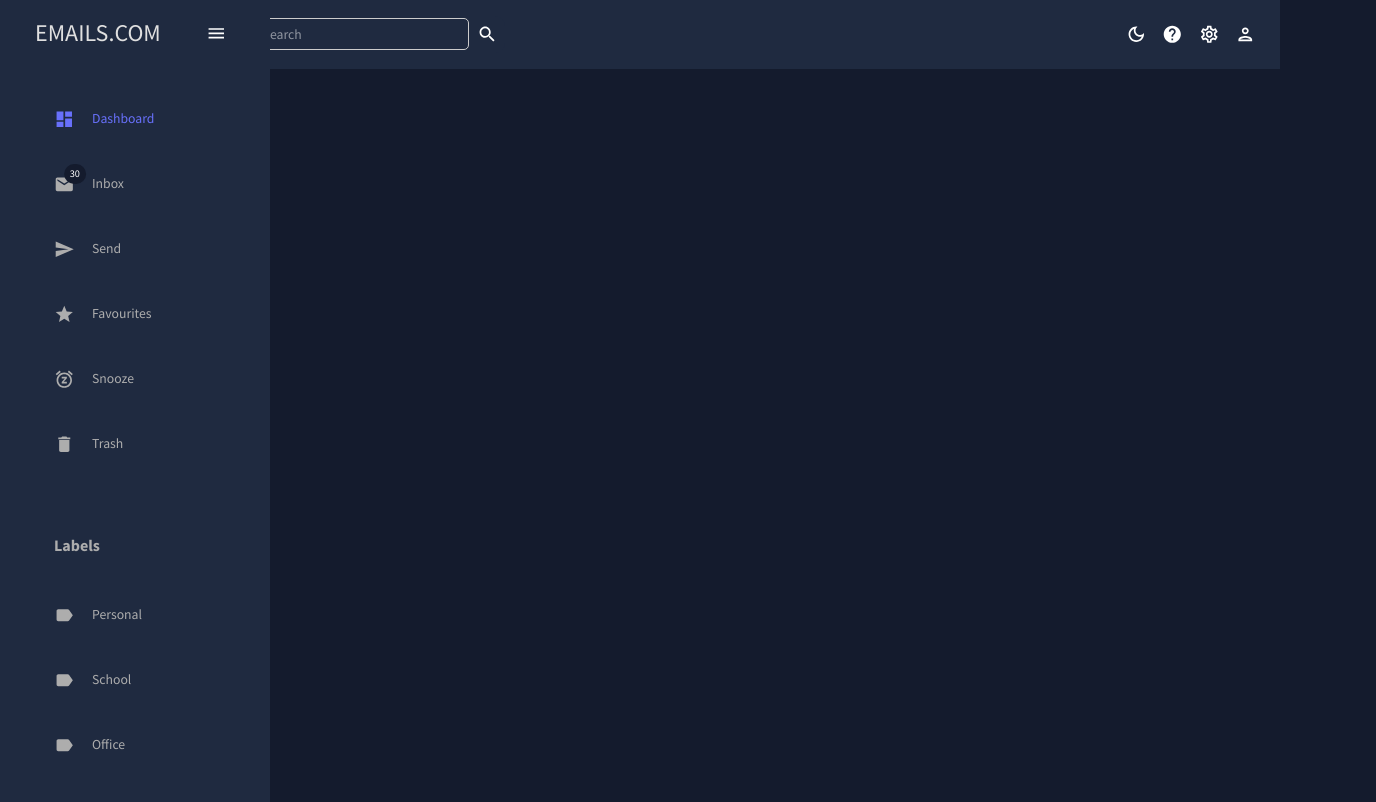
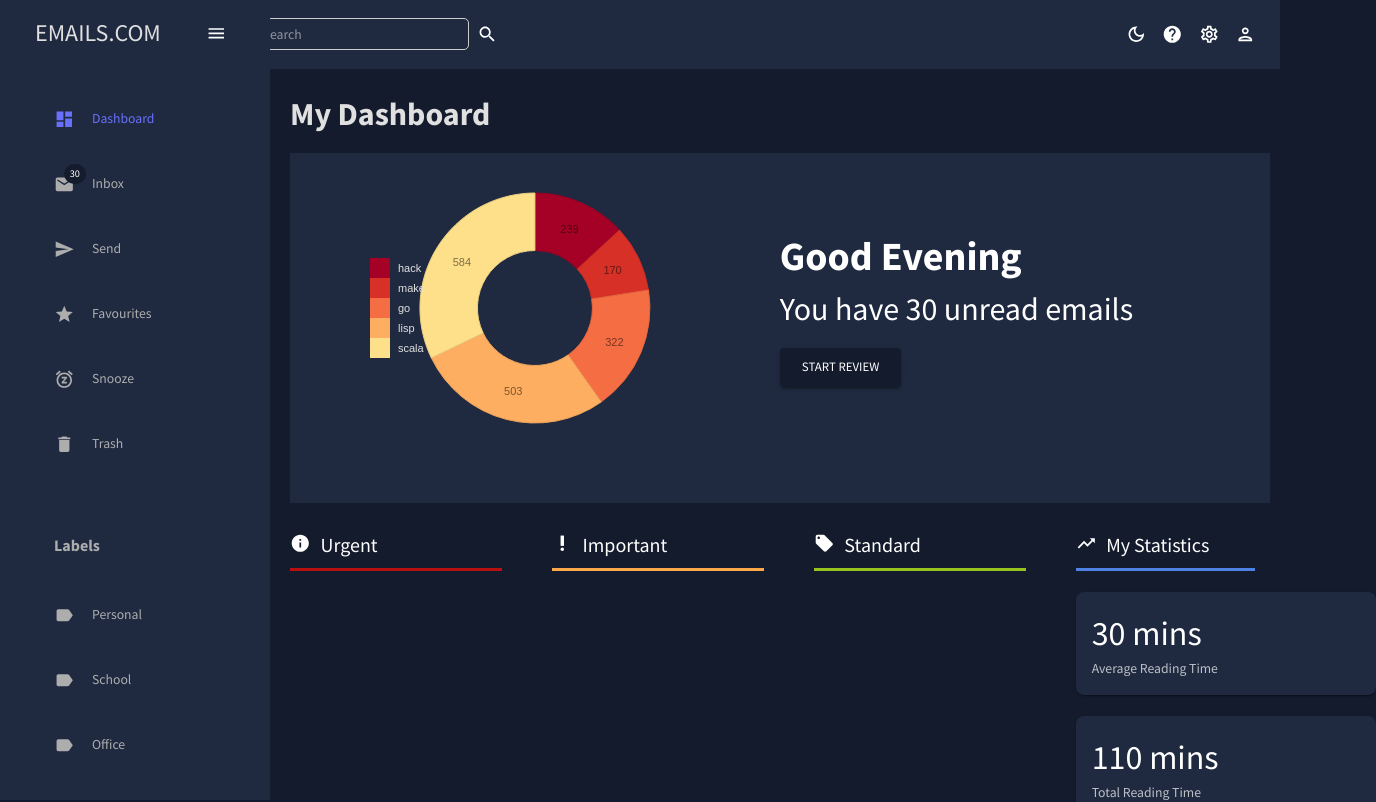
Before and after one commit to BCYTECH/CS3072_FYP, a React (Create React App) app in the folder dashboard-app/: page / in a window 1280 px wide. Shown: the top 802 px of the page, 1376 px wide, since content can reach past the window. Built offline with nearby package versions, Linux system fonts and the light colour scheme.

Commit message:
Fixed SideBar + Added Dashboard Page
- Created Dashboard structure
- Refactored Code

```diff
--- a/dashboard-app/src/App.js
+++ b/dashboard-app/src/App.js
@@ -3,12 +3,14 @@ import React from 'react';
 import {useState} from 'react';
 import {Routes, Route} from 'react-router-dom';
 import {ColorModeContext, useMode} from './theme';
-import {CssBaseline , ThemeProvider} from '@mui/material';
+import {CssBaseline , ThemeProvider, Box} from '@mui/material';
 
 import TopBar from './Components/TopBar';
 import SideBar from './Components/SideBar';
 import Dashboard from './Pages/Dashboard';
 import Inbox from './Pages/Inbox';
+
+import { tokens } from './theme';
 
 // function App() {
 //   return (
@@ -32,6 +34,7 @@ import Inbox from './Pages/Inbox';
 
 function App() {
   const [theme, colorMode] = useMode();
+  const colors = tokens(theme.palette.mode);
   const [isSideBar, setIsSideBar] = useState(true);
 
   return (
@@ -39,14 +42,29 @@ function App() {
       <ThemeProvider theme={theme}>
         <CssBaseline />
         <div className="App">
-        <SideBar isSideBar={isSideBar} />
-          <main className="content">
           <TopBar setIsSideBar={setIsSideBar} />
-            <Routes>
-              <Route path="/" element={<Dashboard />} />
-              <Route path="/inbox" element={<Inbox />} />
-            </Routes>
-          </main>
+          <Box
+            style={{ display: "flex" }}
+            sx={{
+                "& .pro-sidebar-inner": {background: `${colors.primary[400]} !important`,},
+                "& .pro-icon-wrapper": {backgroundColor: "transparent !important",},
+                "& .pro-inner-item": {padding: "5px 35px 5px 20px !important",},
+                "& .pro-inner-item:hover": {color: "#868dfb !important",},
+                "& .pro-menu-item.active": {color: "#6870fa !important",},
+            }}
+            // display="flex"
+            // position="static"
+          >
+            <SideBar isSideBar={isSideBar} />
+            <main className="content" style={{
+              minWidth: 0,
+            }}>
+              <Routes>
+                <Route path="/" element={<Dashboard />} />
+                <Route path="/inbox" element={<Inbox />} />
+              </Routes>
+            </main>
+          </Box>
         </div>
       </ThemeProvider>
     </ColorModeContext.Provider>
--- a/dashboard-app/src/Components/PieChart.jsx
+++ b/dashboard-app/src/Components/PieChart.jsx
@@ -10,9 +10,13 @@ const PieChart = () => {
     const colors = tokens(theme.palette.mode);
 
     return (
+        <div style={{
+            height: "350px"
+        }}>
             <ResponsivePie
                 data={data}
-        theme={{
+                theme=
+                {{
                     axis:{domain: {line: {stroke: colors.grey[100] }}},
                     legend: {text: { fill: colors.grey[100] }},
                     ticks: {line: {stroke: colors.grey[100], strokeWidth: 1 }},
@@ -24,53 +28,37 @@ const PieChart = () => {
                 activeOuterRadiusOffset={8}
                 colors={{ scheme: 'red_yellow_green' }}
                 borderWidth={1}
-        borderColor={{
-            from: 'color',
-            modifiers: [
-                [
-                    'darker',
-                    0.2
-                ]
-            ]
-        }}
+                borderColor={{ from: 'color', modifiers: [['darker', 0.2]]}}
                 enableArcLinkLabels={false}
                 arcLinkLabelsTextOffset={0}
-        arcLinkLabelsTextColor="#545454"
+                arcLinkLabelsTextColor={colors.grey[100]}
                 arcLinkLabelsDiagonalLength={20}
                 arcLinkLabelsStraightLength={10}
                 arcLinkLabelsColor={{ from: 'color' }}
-        arcLabelsTextColor={{
-            from: 'color',
-            modifiers: [
-                [
-                    'darker',
-                    '2'
-                ]
-            ]
-        }}
+                arcLabelsTextColor={{ from: 'color', modifiers: [['darker','2']]}}
                 defs={[
-            {
-                id: 'dots',
-                type: 'patternDots',
-                background: 'inherit',
-                color: 'rgba(255, 255, 255, 0.3)',
-                size: 4,
-                padding: 1,
-                stagger: true
-            },
-            {
-                id: 'lines',
-                type: 'patternLines',
-                background: 'inherit',
-                color: 'rgba(255, 255, 255, 0.3)',
-                rotation: -45,
-                lineWidth: 6,
-                spacing: 10
-            }
+                    // {
+                    //     id: 'dots',
+                    //     type: 'patternDots',
+                    //     background: 'inherit',
+                    //     color: 'rgba(255, 255, 255, 0.3)',
+                    //     size: 4,
+                    //     padding: 1,
+                    //     stagger: true
+                    // },
+                    // {
+                    //     id: 'lines',
+                    //     type: 'patternLines',
+                    //     background: 'inherit',
+                    //     color: 'rgba(255, 255, 255, 0.3)',
+                    //     rotation: -45,
+                    //     lineWidth: 6,
+                    //     spacing: 10
+                    // }
                 ]}
                 legends={[
                     {
-                anchor: 'top-left',
+                        anchor: 'left',
                         direction: 'column',
                         justify: false,
                         translateX: 0,
@@ -79,10 +67,12 @@ const PieChart = () => {
                         itemHeight: 20,
                         itemsSpacing: 0,
                         symbolSize: 20,
-                itemDirection: 'left-to-right'
+                        itemDirection: 'left-to-right',
+                        // effects: [{ on: "hover", style: {itemTextColor: colors.grey[100],}}]
                     }
                 ]}
             />
+        </div>
     );
 }
 
--- /dev/null
+++ b/dashboard-app/src/Components/SideBar.css
@@ -0,0 +1,3 @@
+.pro-sidebar ::-webkit-scrollbar {
+  display: none;
+}
--- a/dashboard-app/src/Components/SideBar.jsx
+++ b/dashboard-app/src/Components/SideBar.jsx
@@ -5,6 +5,7 @@ import 'react-pro-sidebar/dist/css/styles.css';
 import { Box, IconButton, Typography, useTheme, Badge} from '@mui/material';
 import { Link } from 'react-router-dom';
 import { tokens } from '../theme';
+import './SideBar.css';
 //(pending) import data from database for icon badgecontent number
 
 import MenuOutlinedIcon from "@mui/icons-material/MenuOutlined";
@@ -40,18 +41,9 @@ const SideBar = () => {
     const [selected, setSelected] = useState("Dashboard");
 
     return (
-        <Box
-            sx={{
-                "& .pro-sidebar-inner": {background: `${colors.primary[400]} !important`,},
-                "& .pro-icon-wrapper": {backgroundColor: "transparent !important",},
-                "& .pro-inner-item": {padding: "5px 35px 5px 20px !important",},
-                "& .pro-inner-item:hover": {color: "#868dfb !important",},
-                "& .pro-menu-item.active": {color: "#6870fa !important",},
-            }}
-            // display="flex"
-            // position="static"
-        >
-            <ProSidebar collapsed={isCollapsed}>
+        <ProSidebar collapsed={isCollapsed} style={{
+            height: '100vh',
+        }}>
             <Menu iconShape="square">
                 {/* LOGO AND MENU ICON */}
                 <MenuItem
@@ -180,7 +172,6 @@ const SideBar = () => {
                 </Box>
             </Menu>
         </ProSidebar>
-        </Box>
     );
 };
 export default SideBar;
--- a/dashboard-app/src/Pages/Dashboard.js
+++ b/dashboard-app/src/Pages/Dashboard.js
@@ -1,9 +1,15 @@
 import React from 'react';
-import {Typography, Box, useTheme} from "@mui/material";
+import {Typography, Box, useTheme, Button} from "@mui/material";
 import { tokens } from '../theme';
 import PieChart from '../Components/PieChart';
+import TrendingUpIcon from '@mui/icons-material/TrendingUp';
+import LocalOfferIcon from '@mui/icons-material/LocalOffer';
+import InfoIcon from '@mui/icons-material/Info';
+import PriorityHighIcon from '@mui/icons-material/PriorityHigh';
+import Info from '@mui/icons-material/Info';
 
-import { ThemeProvider } from '@mui/material/styles';
+
+// import { ThemeProvider } from '@mui/material/styles';
 //import { display } from '@mui/system';
 // (pending) import data from database
 
@@ -16,45 +22,89 @@ export default function Dashboard() {
     const colors = tokens(theme.palette.mode);
 
     return (
-        <div display="flex" margin-left="30%" maxHeight="100vh" paddingLeft="240px">
+        <div>
             {/* Header */}
-            <Box m="20px" justifyContent={"space-between"} alignItems="center" textAlign={"center"} paddingTop={"75px"}>
-                <Box mb="30px">
+            <Box m="20px" justifyContent={"space-between"} alignItems="center" textAlign={"left"} paddingTop={"75px"}>
+                <Box mb="20px" >
                     <Typography variant="h2" color={colors.grey[100]} fontWeight="bold" sx={{mb:"5px"}}> My Dashboard </Typography>
                     {/* <Typography variant="h5" color={colors.greenAccent[400]}> Welcome to your Dashboard </Typography> */}
                 </Box>
             </Box>
 
             {/* Pie Chart + Welcome Mesage */}
-            <Box m="20px">
-                <h3> Good Evening </h3>
-                <PieChart />
+            <Box m="20px" width={"97%"} backgroundColor={colors.primary[400]} display="flex">
+                <Box width={"50%"}>
+                    <PieChart/>
+                </Box>
+                <Box paddingTop={"80px"}>
+                    <Typography marginBottom={"10px"} variant={"h1"} fontWeight="bold"> Good Evening </Typography>
+                    <Typography marginBottom={"20px"} variant={"h2"}> You have 30 unread emails </Typography>
+                    <Button variant='contained' size='large' color="primary">Start Review</Button>
+                </Box>
             </Box>
 
-            {/* Categories */}
+            {/* Categories + Stats*/}
+            <Box m="20px" display="flex">
 
-            {/* Statistics */}
-            {/* <Box width="100%" m="0 30px">
+                {/* Category 1 */}
+                <Box width={"27%"} paddingTop={"10px"} paddingRight={"50px"}>
+                    <Box display={"flex"} borderBottom={"3px solid #B80F0F"} paddingBottom={"10px"}>
+                        <Info/>
+                        <Typography variant='h4'justifyContent="space-between"alignItems="center" paddingLeft={"10px"}> Urgent </Typography>
+                    </Box>
+                </Box>
+
+                {/* Category 2 */}
+                <Box width={"27%"} paddingTop={"10px"} paddingRight={"50px"}>
+                    <Box display={"flex"} borderBottom={"3px solid #FFA84A"} paddingBottom={"10px"}>
+                        <PriorityHighIcon/>
+                        <Typography variant='h4'justifyContent="space-between"alignItems="center" paddingLeft={"10px"}> Important </Typography>
+                    </Box>
+                </Box>
+
+                {/* Category 3 */}
+                <Box width={"27%"} paddingTop={"10px"}  paddingRight={"50px"}>
+                    <Box display={"flex"} borderBottom={"3px solid #96C31E"} paddingBottom={"10px"}>
+                        <LocalOfferIcon/>
+                        <Typography variant='h4'justifyContent="space-between"alignItems="center" paddingLeft={"10px"}> Standard </Typography>
+                    </Box>
+
+                </Box>
+
+                {/* Statistics */}
+                <Box width={"18.5%"} paddingTop={"10px"}>
+                    <Box display={"flex"} borderBottom={"3px solid #4F81E5"} paddingBottom={"10px"}>
+                        <TrendingUpIcon/>
+                        <Typography variant='h4'justifyContent="space-between"alignItems="center" paddingLeft={"10px"}> My Statistics </Typography>
+                    </Box>
+                    <br/>
+                    <Box paddingBottom="20px" sx={{ bgcolor: colors.primary[400], boxShadow: 1, borderRadius: 2, p: 2, width: 300}} >
+                        <Box sx={{ color: 'text.primary', fontSize: 34, fontWeight: 'medium' }}> 30 mins </Box>
+                        <Box sx={{ color: 'text.secondary'}}>Average Reading Time</Box>
+                        {/* <Box sx={{ color: 'success.dark', display: 'inline', fontWeight: 'bold', mx: 0.5, fontSize: 14,}} > +18.77% </Box> */}
+                        {/* <Box sx={{ color: 'text.secondary', display: 'inline', fontSize: 14 }}> in a day </Box> */}
+                    </Box>
+                    <br/>
+                    <Box sx={{ bgcolor: colors.primary[400], boxShadow: 1, borderRadius: 2, p: 2, width: 300}} >
+                        <Box sx={{ color: 'text.primary', fontSize: 34, fontWeight: 'medium' }}> 110 mins </Box>
+                        <Box sx={{ color: 'text.secondary'}}>Total Reading Time</Box>
+                        {/* <Box sx={{ color: 'success.dark', display: 'inline', fontWeight: 'bold', mx: 0.5, fontSize: 14,}} > +18.77% </Box> */}
+                        {/* <Box sx={{ color: 'text.secondary', display: 'inline', fontSize: 14 }}> within last 7 days </Box> */}
+                    </Box>
+                </Box>
+            </Box>
+        </div>
+    );
+}
+
+
+
+
+
+
+            /* <Box width="100%" m="0 30px">
                 <Box display="flex" justifyContent="space-between">
                     <Typography variant="h4" fontWeight="bold" sx={{color:colors.grey[100]}}>Numbers</Typography>
                     <Typography variant="h5" fontWeight="italic" sx={{color:colors.greenAccent[500]}}>Average Numbers Title</Typography>
                 </Box>
-            </Box> */}
-            <ThemeProvider theme={theme}>
-                <Box sx={{ bgcolor: 'background.paper', boxShadow: 1, borderRadius: 2, p: 2, minWidth: 300}} >
-                    <Box sx={{ color: 'text.secondary'}}>Average Reading Time</Box>
-                    <Box sx={{ color: 'text.primary', fontSize: 34, fontWeight: 'medium' }}> 30 minutes </Box>
-                    {/* <Box sx={{ color: 'success.dark', display: 'inline', fontWeight: 'bold', mx: 0.5, fontSize: 14,}} > +18.77% </Box>
-                    <Box sx={{ color: 'text.secondary', display: 'inline', fontSize: 14 }}> vs. last week </Box> */}
-                </Box>
-                <br></br>
-                <Box sx={{ bgcolor: 'background.paper', boxShadow: 1, borderRadius: 2, p: 2, minWidth: 300,}} >
-                    <Box sx={{ color: 'text.secondary'}}>Total Reading Time</Box>
-                    <Box sx={{ color: 'text.primary', fontSize: 34, fontWeight: 'medium' }}> 110 minutes </Box>
-                    {/* <Box sx={{ color: 'success.dark', display: 'inline', fontWeight: 'bold', mx: 0.5, fontSize: 14,}} > +18.77% </Box> */}
-                    <Box sx={{ color: 'text.secondary', display: 'inline', fontSize: 14 }}> within last 7 days </Box>
-                </Box>
-            </ThemeProvider>
-        </div>
-    );
-}
+            </Box> */
--- a/dashboard-app/src/theme.js
+++ b/dashboard-app/src/theme.js
@@ -124,6 +124,11 @@ export const tokens = (mode) => ({
 export const themeSettings = (mode) => {
   const colors = tokens(mode);
   return {
+    transitions:{
+      duration:{
+        standard: 300,
+      }
+    },
     palette: {
       mode: mode,
       ...(mode === "dark"
```
Lines whose indentation alone changed are shown as unchanged.
